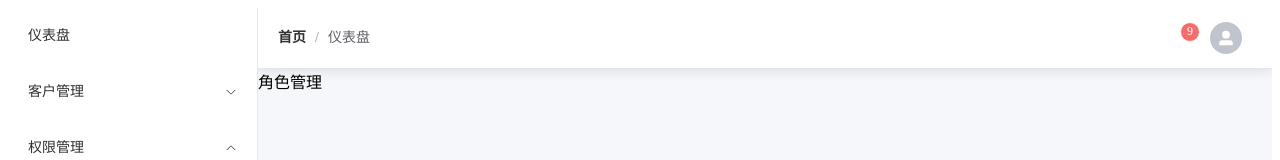
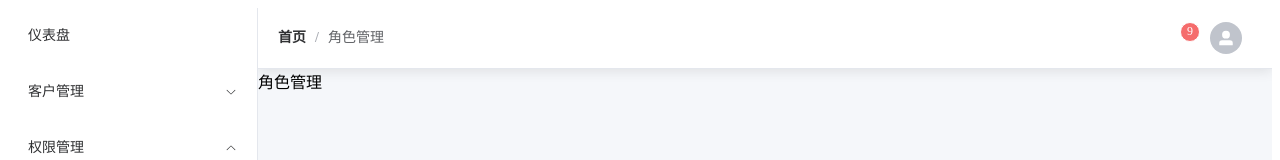
Before and after one commit to lanxiaole/CRM, a Vue app: page /roles in a window 1280 px wide. Shown: the top 160 px of the page. Built offline with nearby package versions, Linux system fonts and the light colour scheme; sample sign-in values are in the browser's storage.

Commit message:
添加面包屑导航

```diff
--- a/src/components/Breadcrumb.vue
+++ b/src/components/Breadcrumb.vue
@@ -1,7 +1,42 @@
-<script setup></script>
+<script setup>
+import { computed } from 'vue'
+import { useRoute } from 'vue-router'
+
+const route = useRoute()
+
+// 面包屑列表
+const breadcrumbList = computed(() => {
+  // 过滤掉layout父路由，只保留子路由
+  const matched = route.matched.filter((item) => item.meta?.breadcrumb)
+
+  return [
+    // 首页固定项
+    {
+      path: '/',
+      name: '首页',
+    },
+    // 路由中配置的面包屑
+    ...matched.map((item) => ({
+      path: item.path,
+      name: item.meta.breadcrumb,
+    })),
+  ]
+})
+</script>
 
 <template>
-  <div class="breadcrumb">面包屑</div>
+  <el-breadcrumb separator="/">
+    <template v-for="(item, index) in breadcrumbList" :key="item.path">
+      <!-- 最后一项不可点击 -->
+      <el-breadcrumb-item v-if="index === breadcrumbList.length - 1">
+        {{ item.name }}
+      </el-breadcrumb-item>
+      <!-- 前面的可点击跳转 -->
+      <el-breadcrumb-item v-else :to="{ path: item.path }">
+        {{ item.name }}
+      </el-breadcrumb-item>
+    </template>
+  </el-breadcrumb>
 </template>
 
 <style scoped></style>
--- a/src/components/Navbar.vue
+++ b/src/components/Navbar.vue
@@ -2,6 +2,7 @@
 import { ref } from 'vue'
 import { useRouter } from 'vue-router'
 import { useUserStore } from '../stores/userStore'
+import Breadcrumb from './Breadcrumb.vue'
 import { FullScreen, Bell, Setting, Lock, SwitchButton } from '@element-plus/icons-vue'
 
 const router = useRouter()
@@ -20,10 +21,7 @@ const handleLogout = () => {
   <div class="navbar">
     <!-- 左侧面包屑 -->
     <div class="navbar-left">
-      <el-breadcrumb separator="/">
-        <el-breadcrumb-item :to="{ path: '/' }">首页</el-breadcrumb-item>
-        <el-breadcrumb-item>仪表盘</el-breadcrumb-item>
-      </el-breadcrumb>
+      <Breadcrumb />
     </div>
 
     <!-- 右侧操作区 -->
--- a/src/router/index.js
+++ b/src/router/index.js
@@ -17,36 +17,57 @@ const router = createRouter({
           path: '',
           name: 'dashboard',
           component: () => import('../views/DashboardView.vue'),
+          meta: {
+            breadcrumb: '仪表盘'
+          }
         },
         {
           path: 'customers',
           name: 'customer-list',
           component: () => import('../views/CustomerListView.vue'),
+          meta: {
+            breadcrumb: '客户列表'
+          }
         },
         {
           path: 'customers/:id',
           name: 'customer-detail',
           component: () => import('../views/CustomerDetailView.vue'),
+          meta: {
+            breadcrumb: '客户详情'
+          }
         },
         {
           path: 'customers/form',
           name: 'customer-form',
           component: () => import('../views/CustomerFormView.vue'),
+          meta: {
+            breadcrumb: '客户表单'
+          }
         },
         {
           path: 'users',
           name: 'user-manage',
           component: () => import('../views/UserManageView.vue'),
+          meta: {
+            breadcrumb: '用户管理'
+          }
         },
         {
           path: 'roles',
           name: 'role-manage',
           component: () => import('../views/RoleManageView.vue'),
+          meta: {
+            breadcrumb: '角色管理'
+          }
         },
         {
           path: 'profile',
           name: 'profile',
           component: () => import('../views/ProfileView.vue'),
+          meta: {
+            breadcrumb: '个人设置'
+          }
         },
       ],
     },
```
